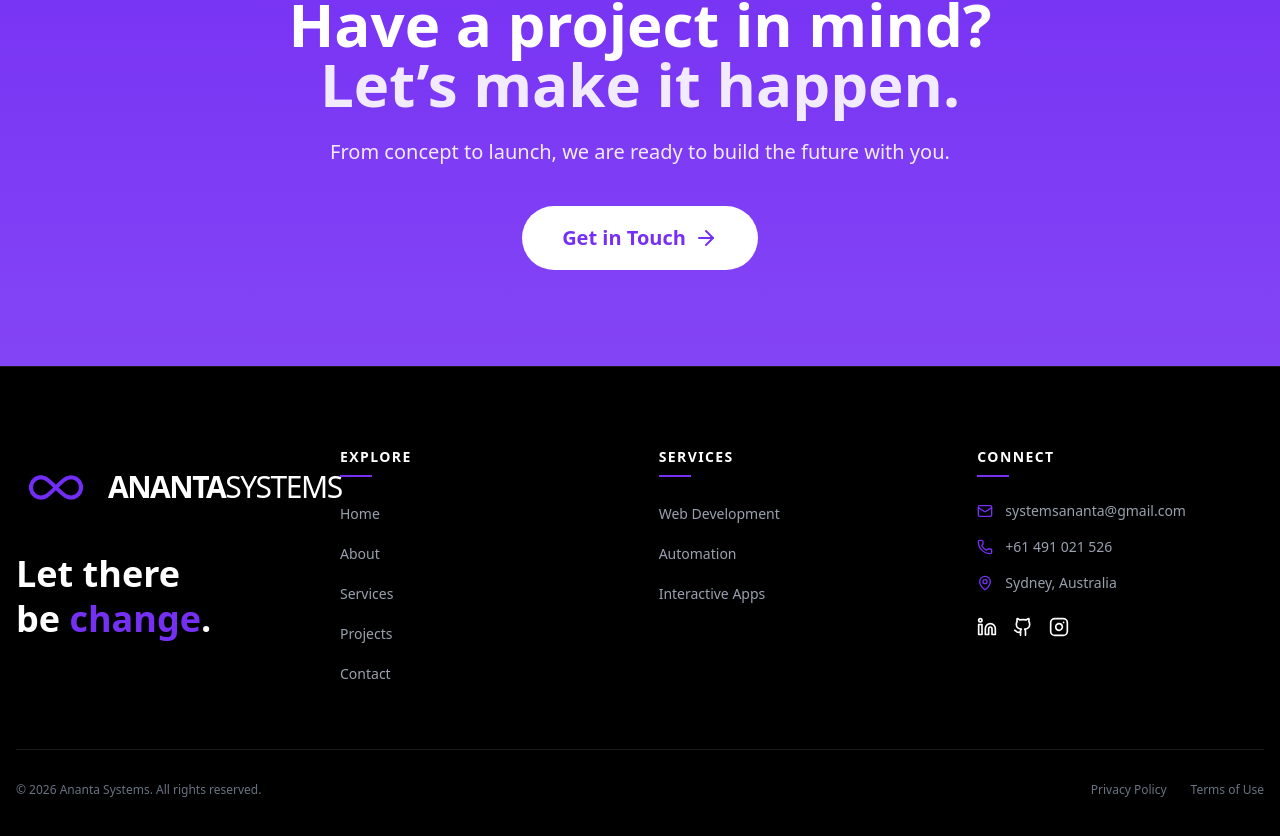
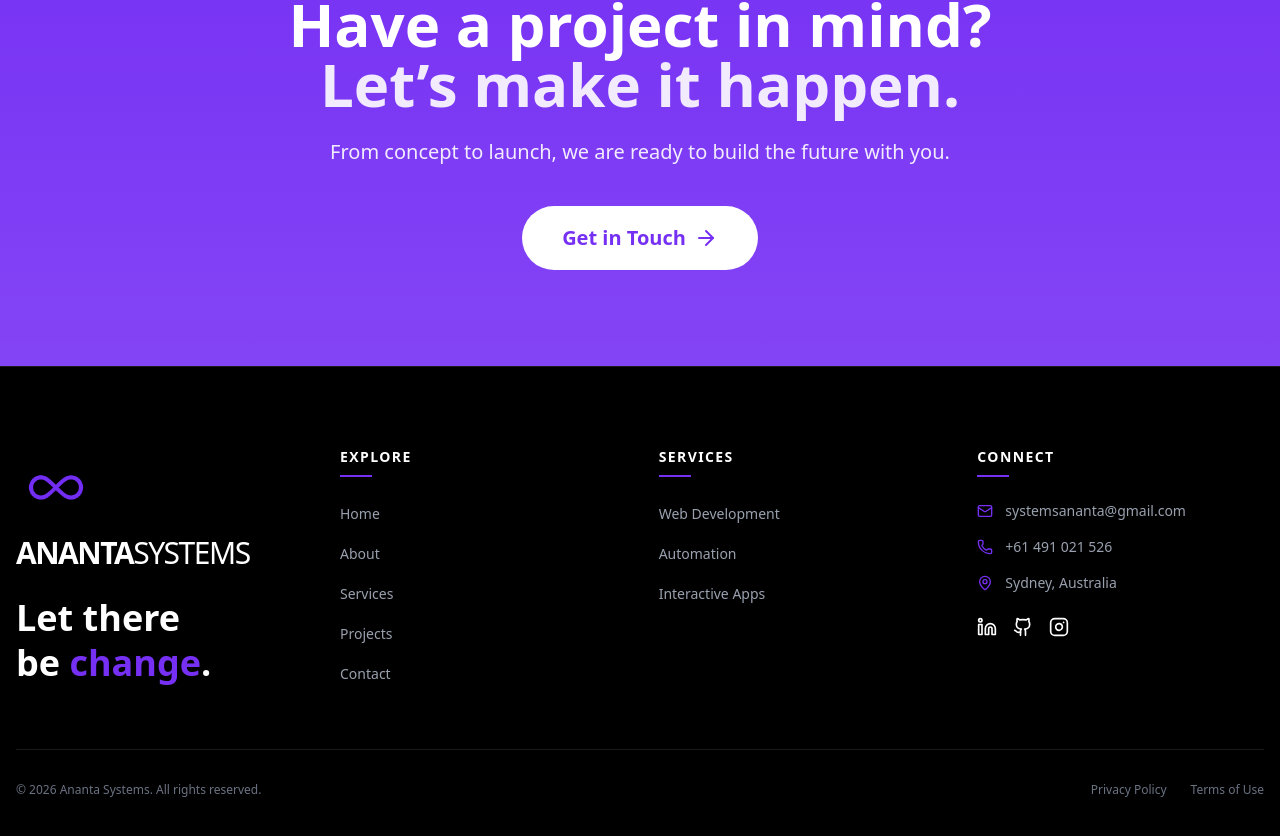
Before and after one commit to aryansinha9/AnantaSystems, a Next.js app: page / in a window 1280 px wide. Shown: the part 3089-3925 px from the top of the page. Built offline with nearby package versions, Linux system fonts and the light colour scheme.

Commit message:
fix: adjust footer logo layout to prevent overlap

```diff
--- a/app/components/Footer.tsx
+++ b/app/components/Footer.tsx
@@ -44,7 +44,7 @@ export default function Footer() {
 
                     {/* Brand Column */}
                     <div className="md:col-span-1 space-y-6">
-                        <Link href="/" className="flex items-center gap-3">
+                        <Link href="/" className="flex flex-col items-start gap-2">
                             <Image
                                 src="/images/logo.png"
                                 alt="Ananta Systems Logo"
```
